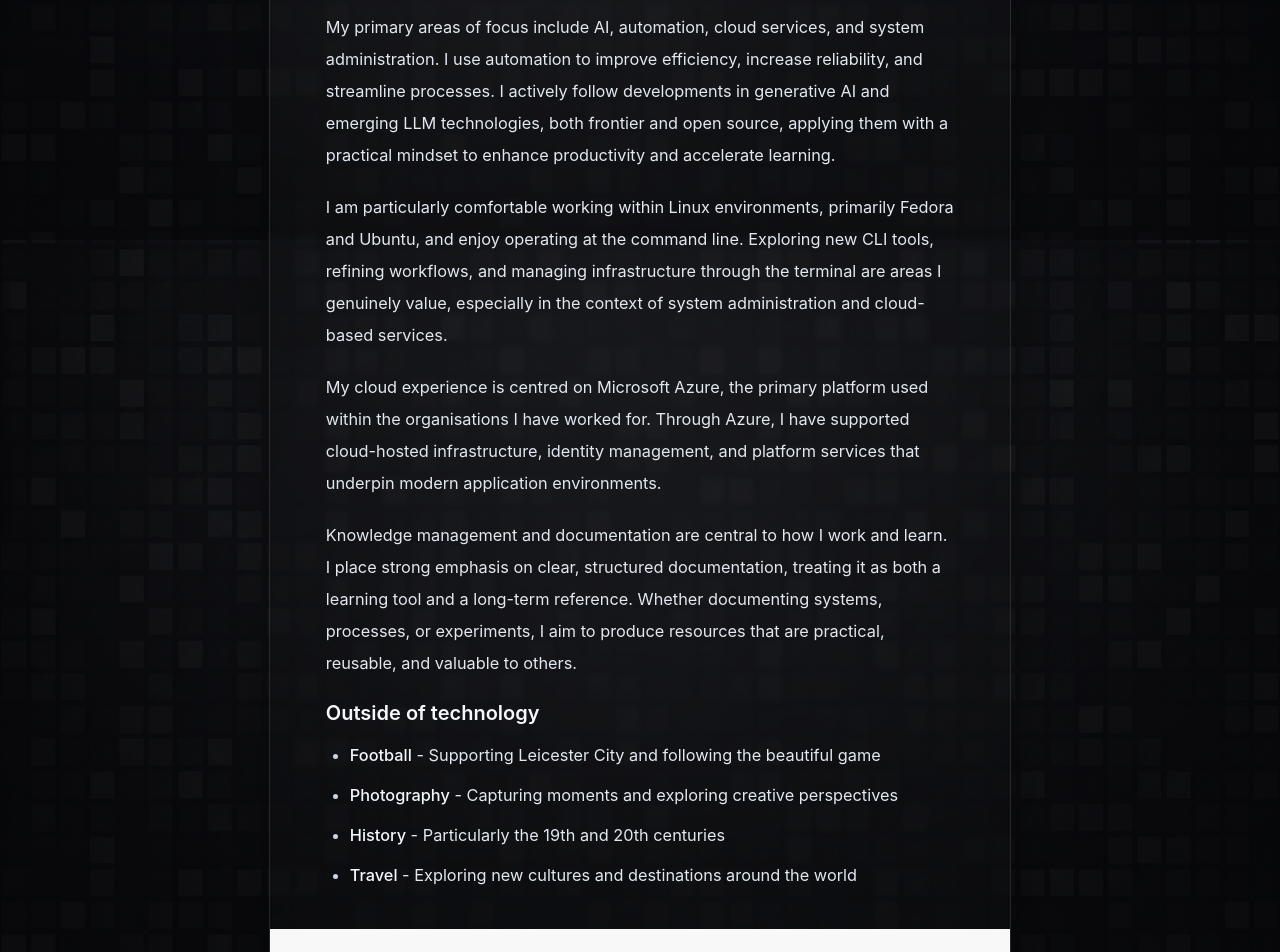
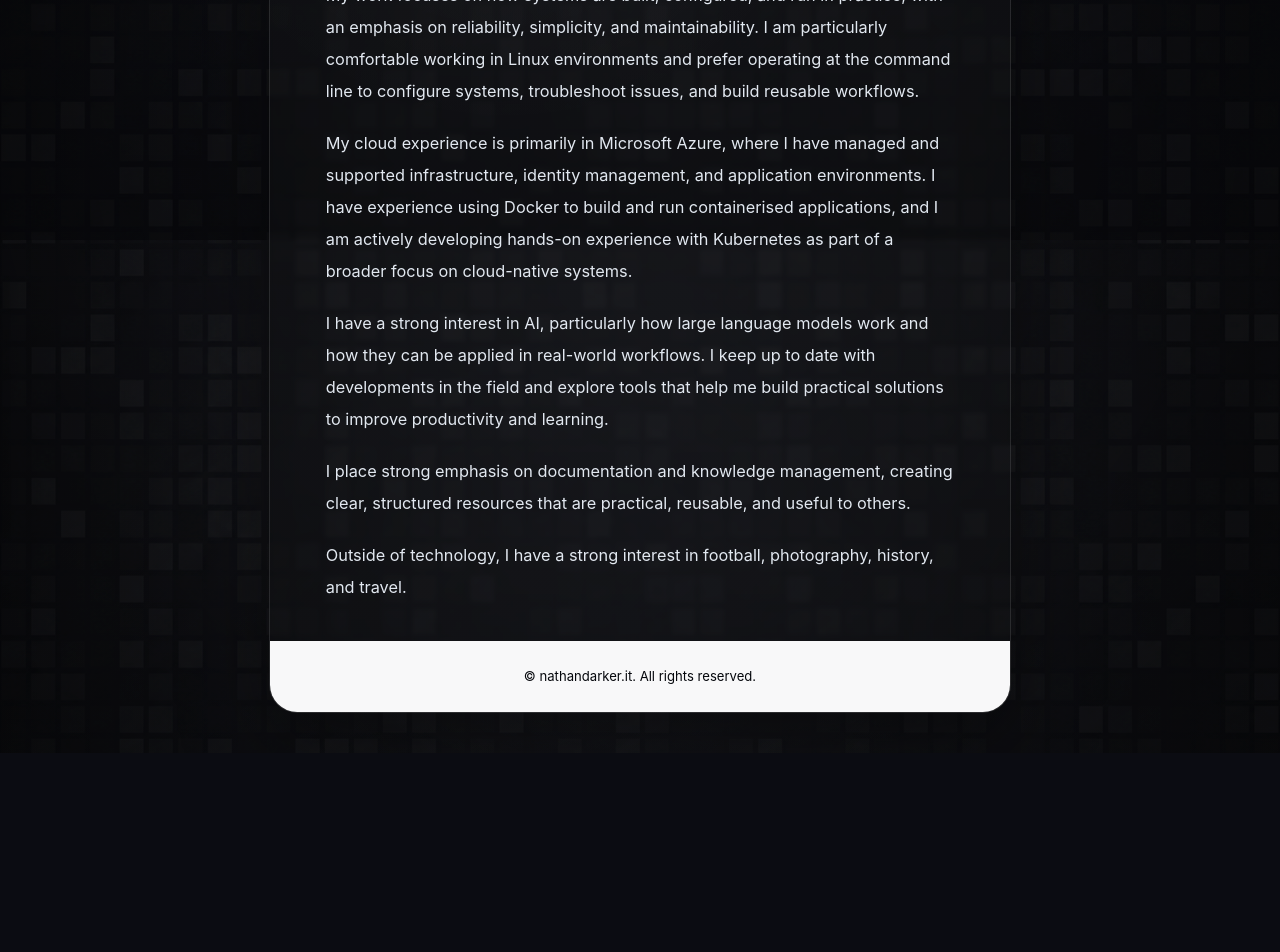
Before and after one commit to aut0nate/My-Website, a Next.js app: page /about in a window 1280 px wide. Shown: the part 560-1512 px from the top of the page. After the commit the page ends 1313 px from the top, so only its background shows below. Built offline with nearby package versions, Linux system fonts and the light colour scheme.

Commit message:
Update about page copy

```diff
--- a/app/about/page.tsx
+++ b/app/about/page.tsx
@@ -32,19 +32,6 @@ export default function AboutPage() {
             {siteContent.about.paragraphs.map((paragraph) => (
               <p key={paragraph}>{paragraph}</p>
             ))}
-
-            <div className="space-y-3">
-              <h2 className="text-lg font-semibold text-ink sm:text-xl">Outside of technology</h2>
-              <ul className="list-disc space-y-2 pl-6 marker:text-slate-300">
-                {siteContent.about.interests.map((interest) => (
-                  <li key={interest.title}>
-                    <span className="font-medium text-ink">{interest.title}</span>
-                    {" - "}
-                    <span>{interest.description}</span>
-                  </li>
-                ))}
-              </ul>
-            </div>
           </section>
         </div>
       </PageFrame>
--- a/content/site-content.ts
+++ b/content/site-content.ts
@@ -28,30 +28,14 @@ export const siteContent = {
   ],
   about: {
     paragraphs: [
-      "👋🏻 Hi, I’m Nathan, a UK-based technical professional with hands-on experience across Linux, Windows, and macOS environments. I work comfortably across platforms, tools, and workflows, supporting both development and operations teams with a practical, systems-focused approach.",
-      "My primary areas of focus include AI, automation, cloud services, and system administration. I use automation to improve efficiency, increase reliability, and streamline processes. I actively follow developments in generative AI and emerging LLM technologies, both frontier and open source, applying them with a practical mindset to enhance productivity and accelerate learning.",
-      "I am particularly comfortable working within Linux environments, primarily Fedora and Ubuntu, and enjoy operating at the command line. Exploring new CLI tools, refining workflows, and managing infrastructure through the terminal are areas I genuinely value, especially in the context of system administration and cloud-based services.",
-      "My cloud experience is centred on Microsoft Azure, the primary platform used within the organisations I have worked for. Through Azure, I have supported cloud-hosted infrastructure, identity management, and platform services that underpin modern application environments.",
-      "Knowledge management and documentation are central to how I work and learn. I place strong emphasis on clear, structured documentation, treating it as both a learning tool and a long-term reference. Whether documenting systems, processes, or experiments, I aim to produce resources that are practical, reusable, and valuable to others."
+      "👋🏻 Hi, I’m Nathan, a UK-based technical professional working in DevOps environments, supporting development and operations teams with a practical, systems-focused approach.",
+      "My work focuses on how systems are built, configured, and run in practice, with an emphasis on reliability, simplicity, and maintainability. I am particularly comfortable working in Linux environments and prefer operating at the command line to configure systems, troubleshoot issues, and build reusable workflows.",
+      "My cloud experience is primarily in Microsoft Azure, where I have managed and supported infrastructure, identity management, and application environments. I have experience using Docker to build and run containerised applications, and I am actively developing hands-on experience with Kubernetes as part of a broader focus on cloud-native systems.",
+      "I have a strong interest in AI, particularly how large language models work and how they can be applied in real-world workflows. I keep up to date with developments in the field and explore tools that help me build practical solutions to improve productivity and learning.",
+      "I place strong emphasis on documentation and knowledge management, creating clear, structured resources that are practical, reusable, and useful to others.",
+      "Outside of technology, I have a strong interest in football, photography, history, and travel."
     ],
-    interests: [
-      {
-        title: "Football",
-        description: "Supporting Leicester City and following the beautiful game"
-      },
-      {
-        title: "Photography",
-        description: "Capturing moments and exploring creative perspectives"
-      },
-      {
-        title: "History",
-        description: "Particularly the 19th and 20th centuries"
-      },
-      {
-        title: "Travel",
-        description: "Exploring new cultures and destinations around the world"
-      }
-    ]
+    interests: []
   },
   footer: "© nathandarker.it. All rights reserved."
 } as const;
```
